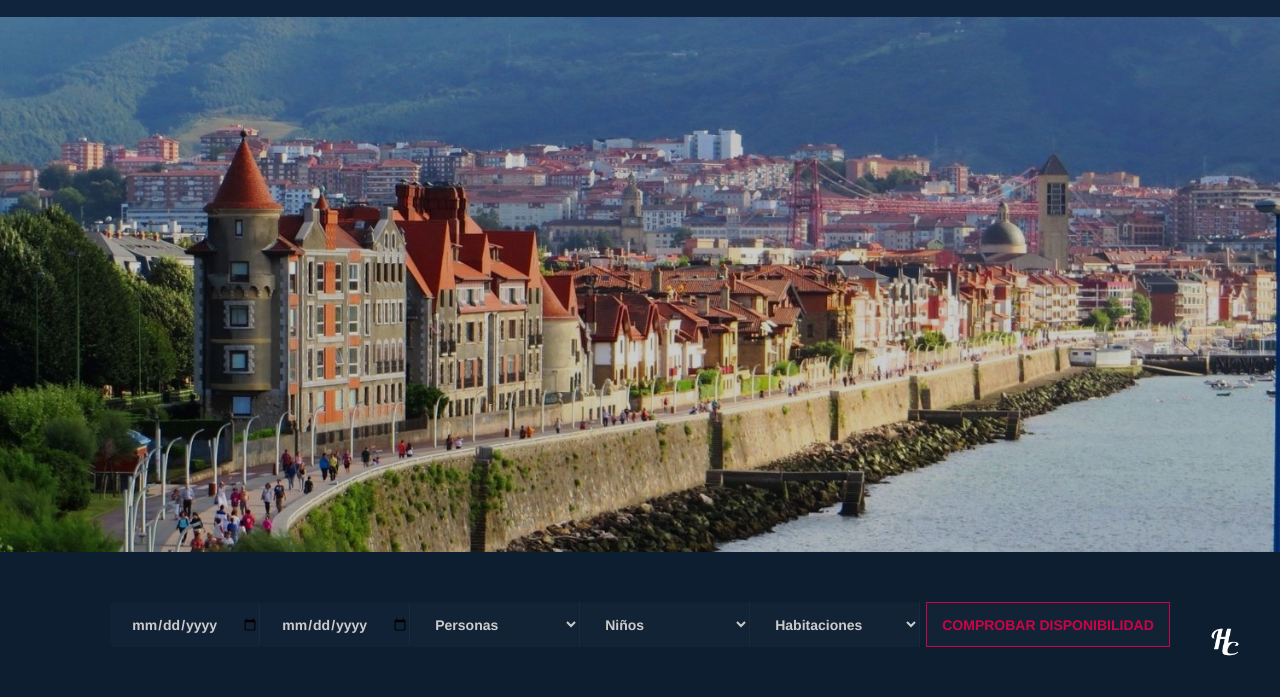
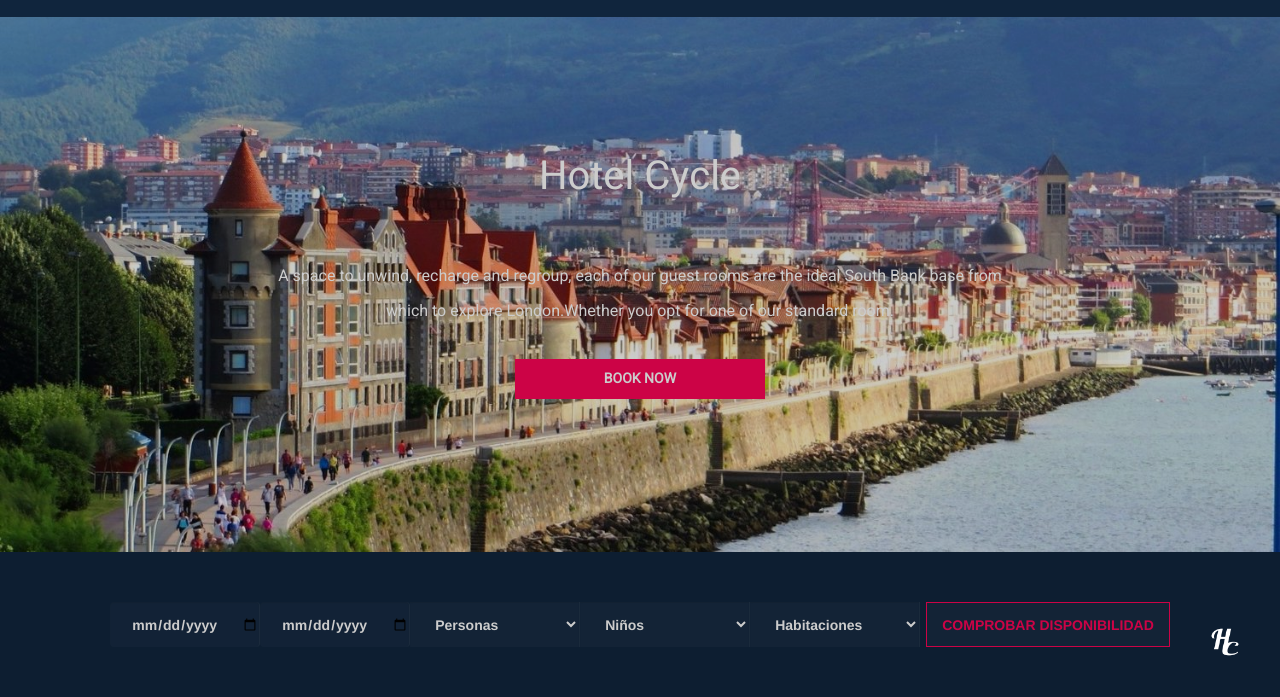
Before and after one commit to JosuAbek17/HOTELCYCLE, a plain HTML site: page index.html in a window 1280 px wide. Shown: the part 103-800 px from the top of the page. Drawn offline with nearby package versions, Linux system fonts and the light colour scheme.

Commit message:
29/05 - Un poco mas espabilado

```diff
--- a/css/index.css
+++ b/css/index.css
@@ -6,7 +6,7 @@ body {
 }
 
 .row p {
-    color: white;
+    color: #7d7d7d;
 }
 
 .div1 {
@@ -21,57 +21,76 @@ body {
 }
 
 .col-home h1 {
-    position: absolute;
-    top: 50%;
-    left: 50%;
-    transform: translate(-50%, -50%);
-    -webkit-transform: translate(-50%, -50%);
-    margin: 0;
-    font-size: 80px;
+    font-size: 40px;
+}
+
+.col-home p {
+    line-height: 35px;
+    font-size: 16px;
     color: white;
-    font-family: 'Amatic SC', cursive;
-    border-top: solid 4px white;
-    border-bottom: solid 4px white;
-    filter: brightness(1);
+    max-width: 750px;
+    margin: auto;
+}
+
+.col-home button {
+    margin: 30px;
+    font-weight: bold;
+    color: white;
+    background-color: #ff0458;
+    border: solid 1px #ff0458;
+    width: 250px;
+    height: 40px;
+    border-radius: 0;
+}
+
+.col-home button:hover {
+    color: white;
+    border: solid 1px white;
+    background-color: transparent;
 }
 
 .row-home {
+    width: 100%;
+    height: 100%;
     text-align: center;
     margin: 0;
     padding: 0;
 }
 
 .col-home {
-    padding: 0;
+    position: absolute;
+    top: 45%;
+    left: 50%;
+    transform: translate(-50%, -50%);
+    -webkit-transform: translate(-50%, -50%);
+    color: white;
+    font-family: 'Heebo', sans-serif;
+    filter: brightness(1);
 }
 
+
+}
 .row-home img {
     width: 100%;
     height: 100vh;
 }
-
 .row-home h1 {
-    margin: 0;
+    padding: 50px;
 }
-
 .row-title {
     text-align: center;
     padding: 30px;
 }
-
 .carousel-item img {
     width: 300px;
     height: 420px;
 }
-
 .d-block {
     width: 500px;
 }
-
 .elegir {
     overflow: hidden;
 }
-
 .login {
     font-weight: bold;
     width: 90px;
@@ -79,7 +98,6 @@ body {
     text-align: center;
     margin-right: 5px;
 }
-
 .registro {
     font-weight: bold;
     width: 90px;
@@ -87,14 +105,12 @@ body {
     text-align: center;
     margin-left: 5px;
 }
-
 .nav-row {
     height: 100%;
     width: 100%;
     margin: 0;
     display: table;
 }
-
 .nav-row a {
     color: white;
     text-decoration: none;
@@ -104,16 +120,13 @@ body {
     font-weight: 900;
     letter-spacing: 2px;
 }
-
 .nav-col-menu {
     text-align: center;
 }
-
 .nav-col-otro {
     text-align: center;
     color: white;
 }
-
 .nav-col-otro a {
     color: white;
     text-decoration: none;
@@ -123,15 +136,12 @@ body {
     font-weight: 900;
     letter-spacing: 2px;
 }
-
 menu {
     margin: 0;
 }
-
 .nav-col-logo {
     text-align: center;
 }
-
 .nav-col-menu a {
     color: white;
     text-decoration: none;
@@ -141,15 +151,12 @@ menu {
     font-weight: 900;
     letter-spacing: 4px;
 }
-
 .nav-col {
     padding: 0;
 }
-
 .nav-col span {
     font-size: 11px;
 }
-
 .nav-col a {
     color: white;
     text-decoration: none;
@@ -159,20 +166,16 @@ menu {
     font-weight: 900;
     letter-spacing: 2px;
 }
-
 .logo-row img {
     width: 200px;
     display: block;
 }
-
 .logo-col {
     width: 100%;
     padding: 0;
 }
 
-
 /* STAY */
-
 .div2 {
     margin: 0;
     padding: 0;
@@ -180,18 +183,15 @@ menu {
     height: auto;
     overflow: hidden;
 }
-
 .div2 a {
     color: #4A8079;
 }
-
 .row-stay-form {
     width: 100%;
     position: absolute;
     bottom: 0;
     margin: 0;
 }
-
 .row-stay-form h3 {
     text-align: center;
     color: #faecd3;
@@ -199,23 +199,19 @@ menu {
     font-size: 20px;
     font-family: 'Gloria Hallelujah', cursive;
 }
-
 .row-stay-form form {
     display: inline-block;
     width: 100%;
 }
-
 .col-stay-form {
     width: 100%;
     text-align: center;
     padding: 50px;
     background-color: #10253d;
 }
-
 .form-group {
     margin: 0 !important;
 }
-
 .col-stay-form select {
     font-weight: bold;
     width: 170px !important;
@@ -227,7 +223,6 @@ menu {
     border: 0;
     border-right: 1px solid rgba(224, 224, 224, .05) !important;
 }
-
 .col-stay-form input {
     font-weight: bold;
     width: 150px !important;
@@ -239,7 +234,6 @@ menu {
     border-right: 1px solid rgba(224, 224, 224, .05) !important;
     padding: 0px 0px 0px 21px;
 }
-
 .col-stay-form button {
     font-weight: bold;
     color: #ff0458;
@@ -251,16 +245,13 @@ menu {
     margin-left: 6px;
     border-radius: 0;
 }
-
 .col-stay-form button:hover {
     background-color: #ff0458;
     color: white;
     border-color: #ff0458;
 }
 
-
 /* ROOMS */
-
 .row-stay-room {
     width: 100%;
     margin: 0;
@@ -269,12 +260,10 @@ menu {
     background-color: rgba(0, 0, 0, 0.25);
     filter: brightness(0.8);
 }
-
 .col-stay-room {
     padding: 0;
     width: 100%;
 }
-
 .col-stay-room h3 {
     position: absolute;
     top: 50%;
@@ -287,78 +276,64 @@ menu {
     font-family: 'Gloria Hallelujah', cursive;
     font-size: 40px;
 }
-
 .room1 {
     background-position: center;
     background-size: cover;
     background-image: url("../img/room3.jpg");
 }
-
 .room2 {
     background-position: center;
     background-size: cover;
     background-image: url("../img/room1.jpg");
 }
-
 .room3 {
     background-position: center;
     background-size: cover;
     background-image: url("../img/room2.jpg");
 }
-
 .mySlides {
     display: none;
     width: 100%;
     height: 550px;
 }
-
 .w3-badge {
     cursor: pointer;
 }
-
 .w3-badge {
     height: 13px;
     width: 13px;
     padding: 0;
 }
-
 .row-stay-room-desc {
     padding: 60px;
     max-width: 1100px;
     margin: auto;
     font-family: 'Heebo', sans-serif;
 }
-
 .row-stay-room-desc p {
     padding: 20px;
 }
-
 .row-stay-room-desc button {
     border-radius: 0;
     width: 200px;
     height: 44px;
 }
-
 .col-stay-room-mas {
     text-align: center;
 }
-
 .col-stay-room-mas a {
     color: #ff0458;
     text-decoration: none;
 }
-
 .col-stay-room-mas a:hover {
     color: white;
     text-decoration: none;
 }
 
-
 /* .col-stay-room-mas button {
 border: solid 1px #ff0458;
 color: #ff0458;
 } */
-
 .mas {
     color: #ff0458;
     background: white;
@@ -368,25 +343,20 @@ color: #ff0458;
     box-shadow: inset 0 0 0 0 #ff0458;
     transition: all ease 1.5s;
 }
-
 .mas:hover {
     color: white;
     box-shadow: inset 340px 0 0 0 #ff0458;
     border-color: #ff0458;
 }
-
 .mas:focus {
     outline: 0px;
 }
-
 .col-stay-room-desc {
     margin: 0;
     padding: 0;
 }
 
-
 /* FOOD & DRINK */
-
 .row-stay-food {
     width: 100%;
     margin: 60px 0 0;
@@ -395,12 +365,10 @@ color: #ff0458;
     background-color: rgba(0, 0, 0, 0.25);
     filter: brightness(0.8);
 }
-
 .col-stay-food {
     padding: 0;
     width: 100%;
 }
-
 .col-stay-food h3 {
     position: absolute;
     top: 50%;
@@ -413,60 +381,49 @@ color: #ff0458;
     font-family: 'Gloria Hallelujah', cursive;
     font-size: 40px;
 }
-
 .food1 {
     background-position: center;
     background-size: cover;
     background-image: url("../img/food1.jpg");
 }
-
 .food2 {
     background-position: bottom;
     background-size: cover;
     background-image: url("../img/food2.jpg");
 }
-
 .food3 {
     background-position: center;
     background-size: cover;
     background-image: url("../img/Sea_Containers_Bar.jpg");
 }
-
 .mySlides2 {
     display: none;
     width: 100%;
     height: 550px;
 }
-
 .col-stay-food-desc {
     margin: 0;
     padding: 0;
 }
-
 .row-stay-food-desc {
     padding: 60px;
     max-width: 1100px;
     margin: auto;
     font-family: 'Heebo', sans-serif;
 }
-
 .row-stay-food-desc p {
     padding: 20px;
 }
-
 .row-stay-food-desc button {
     border-radius: 0;
     width: 200px;
     height: 44px;
 }
-
 .col-stay-food-mas {
     text-align: center;
 }
 
-
 /* SHOP */
-
 .row-stay-shop {
     width: 100%;
     margin: 60px 0 0;
@@ -475,12 +432,10 @@ color: #ff0458;
     background-color: rgba(0, 0, 0, 0.25);
     filter: brightness(0.8);
 }
-
 .col-stay-shop {
     padding: 0;
     width: 100%;
 }
-
 .col-stay-shop h3 {
     position: absolute;
     top: 50%;
@@ -493,60 +448,49 @@ color: #ff0458;
     font-family: 'Gloria Hallelujah', cursive;
     font-size: 40px;
 }
-
 .shop1 {
     background-position: center;
     background-size: cover;
     background-image: url("../img/shop1.jpg");
 }
-
 .shop2 {
     background-position: center;
     background-size: cover;
     background-image: url("../img/shop2.jpg");
 }
-
 .shop3 {
     background-position: center;
     background-size: cover;
     background-image: url("../img/shop3.jpg");
 }
-
 .mySlides3 {
     display: none;
     width: 100%;
     height: 550px;
 }
-
 .col-stay-shop-desc {
     margin: 0;
     padding: 0;
 }
-
 .row-stay-shop-desc {
     padding: 60px;
     max-width: 1100px;
     margin: auto;
     font-family: 'Heebo', sans-serif;
 }
-
 .row-stay-shop-desc p {
     padding: 20px;
 }
-
 .row-stay-shop-desc button {
     border-radius: 0;
     width: 200px;
     height: 44px;
 }
-
 .col-stay-shop-mas {
     text-align: center;
 }
 
-
 /* ACTIVITY */
-
 .row-stay-act {
     width: 100%;
     margin: 60px 0 0;
@@ -555,12 +499,10 @@ color: #ff0458;
     background-color: rgba(0, 0, 0, 0.25);
     filter: brightness(0.8);
 }
-
 .col-stay-act {
     padding: 0;
     width: 100%;
 }
-
 .col-stay-act h3 {
     position: absolute;
     top: 50%;
@@ -573,68 +515,56 @@ color: #ff0458;
     font-family: 'Gloria Hallelujah', cursive;
     font-size: 40px;
 }
-
 .act1 {
     background-position: center;
     background-size: cover;
     background-image: url("../img/act1.jpg");
 }
-
 .act2 {
     background-position: center;
     background-size: cover;
     background-image: url("../img/shop2.jpg");
 }
-
 .act3 {
     background-position: center;
     background-size: cover;
     background-image: url("../img/gym2.jpg");
 }
-
 .mySlides4 {
     display: none;
     width: 100%;
     height: 550px;
 }
-
 .col-stay-act-desc {
     margin: 0;
     padding: 0;
 }
-
 .row-stay-act-desc {
     padding: 60px;
     max-width: 1100px;
     margin: auto;
     font-family: 'Heebo', sans-serif;
 }
-
 .row-stay-act-desc p {
     padding: 20px;
 }
-
 .row-stay-act-desc button {
     border-radius: 0;
     width: 200px;
     height: 44px;
 }
-
 .col-stay-act-mas {
     text-align: center;
 }
-
 .row-index-cita {
     width: 100%;
     text-align: center;
     margin: 0;
     padding: 80px 100px;
 }
-
 .col-index-cita {
     font-family: 'Permanent Marker', cursive;
 }
-
 .row-stay-desc {
     font-family: 'Lato', sans-serif;
     padding: 60px;
@@ -642,11 +572,9 @@ color: #ff0458;
     margin: auto;
     text-align: center;
 }
-
 .col-stay-desc p {
     font-size: 15px;
 }
-
 .hr {
     border: 1px solid #ffa600;
     border-radius: 300px/10px;
@@ -655,62 +583,51 @@ color: #ff0458;
     max-width: 1100px;
     margin: auto;
 }
-
 .row-stay-h {
     max-width: 900px;
     margin: auto;
 }
-
 .col-stay-titulo {
     padding: 0px;
 }
 
-
 /* INSTAGRAM */
-
 .div3 {
     margin: 0;
     width: 100%;
     height: auto;
     padding: 20px 0 0 0;
 }
-
 .row-insta {
     margin: 0;
     padding: 20px;
     text-align: center;
 }
-
 .col-insta p {
     color: black !important;
     letter-spacing: 2px;
     font-family: 'Lato', sans-serif;
 }
-
 .col-insta a {
     color: black;
     text-decoration: none;
     letter-spacing: 0px;
 }
-
 .col-insta i {
     padding-left: 2px;
     padding-right: 4px;
 }
-
 .row-insta-fotos {
     height: auto;
     width: 100%;
     margin: 0;
     padding: 0 10px;
 }
-
 .col-insta-fotos {
     width: 100%;
     padding: 0 10px;
     height: auto;
 }
-
 .insta1 {
     background-image: url("../img/insta2.jpg");
     background-position: center;
@@ -719,7 +636,6 @@ color: #ff0458;
     background-size: cover;
     margin: 20px 0;
 }
-
 .insta2 {
     background-image: url("../img/insta3.jpg");
     background-position: center;
@@ -728,7 +644,6 @@ color: #ff0458;
     margin: 20px 0;
     background-size: cover;
 }
-
 .insta3 {
     background-image: url("../img/insta1.jpg");
     background-position: center;
@@ -736,7 +651,6 @@ color: #ff0458;
     height: 100%;
     background-size: cover;
 }
-
 .insta4 {
     background-image: url("../img/insta4.jpg");
     background-position: center;
@@ -745,7 +659,6 @@ color: #ff0458;
     margin: 20px 0;
     background-size: cover;
 }
-
 .insta5 {
     background-image: url("../img/insta5.jpg");
     background-position: center;
@@ -754,7 +667,6 @@ color: #ff0458;
     margin: 20px 0;
     background-size: cover;
 }
-
 .insta6 {
     background-image: url("../img/insta6.jpg");
     background-position: center;
@@ -762,40 +674,33 @@ color: #ff0458;
     height: 100%;
     background-size: cover;
 }
-
 .alone {
     padding: 20px 10px;
 }
 
-
 /* NOSOTROS */
-
 .div4 {
     margin: 0;
     width: 100%;
     padding: 0;
     height: auto;
 }
-
 .row-us {
     width: 100%;
     padding: 0;
     margin: 0;
 }
-
 .col-us {
     width: 100%;
     padding: 0;
     margin: 0;
 }
-
 .col-us h2 {
     position: absolute;
     padding: 100px;
     font-family: 'Permanent Marker', cursive;
     margin: 0;
 }
-
 .col-us img {
     padding: 0;
     margin: 0;
@@ -803,9 +708,7 @@ color: #ff0458;
     height: 800px;
 }
 
-
 /* HEADER */
-
 .header {
     font-family: 'Lato', sans-serif;
     width: 100%;
@@ -818,52 +721,47 @@ color: #ff0458;
     transition: all 1s;
     -moz-transition: all 1s;
     /* Firefox 4 */
+
     -webkit-transition: all 1s;
     /* Safari and Chrome */
+
     -o-transition: all 1s;
     /* Opera */
 }
-
 .row-header {
     width: 100%;
     height: 120px;
 }
-
 .logotit {
     width: 230px !important;
 }
-
 .fav2 {
     display: none;
 }
-
 .navbar img {
     width: 30px;
 }
-
 header img {
     transition: all 1s;
     -moz-transition: all 1s;
     /* Firefox 4 */
+
     -webkit-transition: all 1s;
     /* Safari and Chrome */
+
     -o-transition: all 1s;
     /* Opera */
 }
-
 header.small {
     height: 70px;
     padding: 0px;
 }
-
 .fav {
     width: 30px;
 }
-
 .navbar-brand {
     height: auto;
 }
-
 .navbar {
     max-width: 1100px;
     margin: auto;
@@ -871,32 +769,25 @@ header.small {
     margin-bottom: 0;
     justify-content: normal;
 }
-
 .nav-item {
     display: inline;
 }
-
 .navbar a {
     color: black;
 }
 
-
 /* FAVICON */
-
 .favicon {
     position: fixed;
     z-index: 999;
     bottom: 40px;
     right: 40px;
 }
-
 .favicon img {
     width: 30px;
 }
 
-
 /* FOOTER */
-
 footer {
     font-family: "brandon-grotesque", "Brandon Grotesque", "Century Gothic", sans-serif;
     border: 0 !important;
@@ -911,6 +802,7 @@ footer {
     /* position: absolute;
 bottom: 0;
 left: 0; */
+
     width: 100%;
     color: black;
     font-size: 18px;
@@ -918,103 +810,95 @@ left: 0; */
     text-transform: uppercase;
     word-spacing: 1px;
 }
-
 .foot-row {
     text-align: center;
     max-width: 800px;
     margin: auto;
 }
-
 .foot-col {
     color: white;
 }
-
 .foot-col i {
     font-size: 24px;
     color: white;
 }
-
 .foot-col img {
     width: 100px;
     margin: 10px 0;
 }
-
 .info {
     max-width: 500px;
 }
-
 .social {
     max-width: 300px;
     padding: 20px;
 }
-
 .copy p {
     font-size: 12px !important;
     margin: 0;
 }
-
 .info p {
     color: white;
     margin: 0;
 }
-
 .foot-col p {
     font-size: 12px;
     letter-spacing: 2px;
     padding: 10px 0;
 }
-
 .foot-col a {
     color: white;
     text-decoration: none;
 }
-
 .foot-col a:hover {
     color: white;
     text-decoration: none;
 }
 
-
 /* The Overlay (background) */
-
 .overlay {
     font-family: 'Lato', sans-serif;
     /* Height & width depends on how you want to reveal the overlay (see JS below) */
+
     height: 100%;
     width: 0;
     position: fixed;
     /* Stay in place */
+
     z-index: 1;
     /* Sit on top */
+
     left: 0;
     top: 0;
     background-color: #10253d;
     /* Black fallback color */
+
     background-color: #10253d;
     /* Black w/opacity */
+
     overflow-x: hidden;
     /* Disable horizontal scroll */
+
     transition: 1s;
     /* 0.5 second transition effect to slide in or slide down the overlay (height or width, depending on reveal) */
 }
 
-
 /* Position the content inside the overlay */
-
 .overlay-content {
     top: 25%;
     /* 25% from the top */
+
     width: 100%;
     /* 100% width */
+
     text-align: center;
     /* Centered text/links */
+
     margin-top: 30px;
     /* 30px top margin to avoid conflict with the close button on smaller screens */
 }
 
-
 /* The navigation links inside the overlay */
-
 .overlay a {
     padding: 20px 0;
     text-decoration: none;
@@ -1023,22 +907,19 @@ left: 0; */
     color: white;
     display: block;
     /* Display block instead of inline */
+
     transition: 0.3s;
     /* Transition effects on hover (color) */
 }
 
-
 /* When you mouse over the navigation links, change their color */
-
 .overlay a:hover,
 .overlay a:focus {
     color: #ff0458;
     opacity: 1;
 }
 
-
 /* Position the close button (top right corner) */
-
 .overlay .closebtn {
     position: absolute;
     top: 20px;
@@ -1046,47 +927,50 @@ left: 0; */
     font-size: 20px;
 }
 
-
 /* The Overlay (Book) */
-
 .overlay2 {
     font-family: 'Lato', sans-serif;
     /* Height & width depends on how you want to reveal the overlay (see JS below) */
+
     height: 100%;
     width: 0;
     position: fixed;
     /* Stay in place */
+
     z-index: 1;
     /* Sit on top */
+
     right: 0;
     top: 0;
     background-color: #10253d;
     /* Black fallback color */
+
     background-color: #10253d;
     /* Black w/opacity */
+
     overflow-x: hidden;
     /* Disable horizontal scroll */
+
     transition: 1s;
     /* 0.5 second transition effect to slide in or slide down the overlay (height or width, depending on reveal) */
 }
 
-
 /* Position the content inside the overlay */
-
 .overlay-content2 {
     top: 25%;
     /* 25% from the top */
+
     width: 100%;
     /* 100% width */
+
     text-align: center;
     /* Centered text/links */
+
     margin-top: 30px;
     /* 30px top margin to avoid conflict with the close button on smaller screens */
 }
 
-
 /* The navigation links inside the overlay */
-
 .overlay2 a {
     padding: 20px 0;
     text-decoration: none;
@@ -1095,22 +979,19 @@ left: 0; */
     color: white;
     display: block;
     /* Display block instead of inline */
+
     transition: 0.3s;
     /* Transition effects on hover (color) */
 }
 
-
 /* When you mouse over the navigation links, change their color */
-
 .overlay2 a:hover,
 .overlay2 a:focus {
     color: #ff0458;
     opacity: 1;
 }
 
-
 /* Position the close button (top right corner) */
-
 .overlay2 .closebtn {
     position: absolute;
     top: 20px;
@@ -1118,13 +999,12 @@ left: 0; */
     font-size: 20px;
 }
 
-
 /* When the height of the screen is less than 450 pixels, change the font-size of the links and position the close button again, so they don't overlap */
-
 @media screen and (max-height: 450px) {
     .overlay a {
         font-size: 20px;
     }
+
     .overlay .closebtn {
         font-size: 40px;
         top: 15px;
@@ -1132,63 +1012,54 @@ left: 0; */
     }
 }
 
-
 /* ANIMACION */
-
 .animated {
     -webkit-animation-duration: 2s;
     animation-duration: 2s;
     -webkit-animation-fill-mode: both;
     animation-fill-mode: both;
 }
-
 .fast {
     -webkit-animation-duration: 2s;
     animation-duration: 2s;
     -webkit-animation-fill-mode: both;
     animation-fill-mode: both;
 }
-
 @keyframes fadeIn {
     from {
         opacity: 0;
     }
+
     to {
         opacity: 1;
     }
 }
-
 .fadeIn {
     animation-name: fadeIn;
 }
 
-
 /* MENU */
-
 .row-menu {
     text-align: left;
     position: absolute;
     /*nos posicionamos en el centro del navegador*/
+
     top: 50%;
     left: 50%;
     transform: translate(-50%, -50%);
     -webkit-transform: translate(-50%, -50%);
     width: 100%;
 }
-
 .row-book {
     text-align: center;
     margin: 0 !important;
 }
-
 .col-book {
     line-height: 100px;
 }
-
 .col-book img {
     width: 230px;
 }
-
 .row-menu-sub {
     width: 90px;
     text-decoration: none;
@@ -1197,9 +1068,9 @@ left: 0; */
     opacity: 1 !important;
     display: block;
     /* Display block instead of inline */
+
     transition: 0.3s;
 }
-
 .row-menu-sub2 {
     width: 100px;
     text-decoration: none;
@@ -1208,9 +1079,9 @@ left: 0; */
     opacity: 1 !important;
     display: block;
     /* Display block instead of inline */
+
     transition: 0.3s;
 }
-
 .menu-cont {
     padding: 20px 0;
     text-decoration: none;
@@ -1220,23 +1091,21 @@ left: 0; */
     display: block;
     margin: 0;
 }
-
 .row-book2 {
     text-align: left;
     position: absolute;
     /*nos posicionamos en el centro del navegador*/
+
     top: 50%;
     left: 50%;
     transform: translate(-50%, -50%);
     -webkit-transform: translate(-50%, -50%);
     width: 100%;
 }
-
 .col-book2 {
     width: auto;
     margin: auto;
 }
-
 .row-book2 p {
     font-size: 45px;
     opacity: 1;
@@ -1245,19 +1114,16 @@ left: 0; */
     margin: auto;
     padding: 20px;
 }
-
 .row-book2 p:hover {
     color: #ff0458;
     cursor: pointer;
 }
-
 .col-book-form {
     width: 100%;
     text-align: center;
     padding: 0 50px;
     background-color: #10253d;
 }
-
 .col-book-form select {
     font-weight: bold;
     width: 75% !important;
@@ -1269,7 +1135,6 @@ left: 0; */
     border-radius: 0;
     border: 0;
 }
-
 .col-book-form input {
     font-weight: bold;
     width: 75% !important;
@@ -1280,7 +1145,6 @@ left: 0; */
     margin-bottom: 20px;
     padding: 0px 0px 0px 21px;
 }
-
 .col-book-form button {
     float: left;
     font-weight: bold;
@@ -1292,20 +1156,17 @@ left: 0; */
     padding: 0 15px;
     border-radius: 0;
 }
-
 .col-book-form button:hover {
     background-color: #ff0458;
     color: white;
     border-color: #ff0458;
 }
-
 .col-table-form {
     width: 100%;
     text-align: center;
     padding: 0 50px;
     background-color: #10253d;
 }
-
 .col-table-form select {
     font-weight: bold;
     width: 75% !important;
@@ -1317,7 +1178,6 @@ left: 0; */
     border-radius: 0;
     border: 0;
 }
-
 .col-table-form input {
     font-weight: bold;
     width: 75% !important;
@@ -1328,7 +1188,6 @@ left: 0; */
     margin-bottom: 20px;
     padding: 0px 0px 0px 21px;
 }
-
 .col-table-form button {
     float: left;
     font-weight: bold;
@@ -1340,18 +1199,15 @@ left: 0; */
     padding: 0 15px;
     border-radius: 0;
 }
-
 .col-table-form button:hover {
     background-color: #ff0458;
     color: white;
     border-color: #ff0458;
 }
-
 .col-book-logo {
     opacity: 1 !important;
     padding: 0 !important;
 }
-
 .col-book-logo img {
     width: 230px;
 }
--- a/index.html
+++ b/index.html
@@ -49,7 +49,9 @@
         <reserva></reserva>
         <div class="row row-home">
             <div class="col-md-12 col-sm-12 col-lg-12 col-home">
-
+                <h1>Hotel Cycle</h1>
+                <p>A space to unwind, recharge and regroup, each of our guest rooms are the ideal South Bank base from which to explore London.Whether you opt for one of our standard room.</p>
+                <button type="submit" class="btn btn-default">BOOK NOW</button>
             </div>
         </div>
 
```
